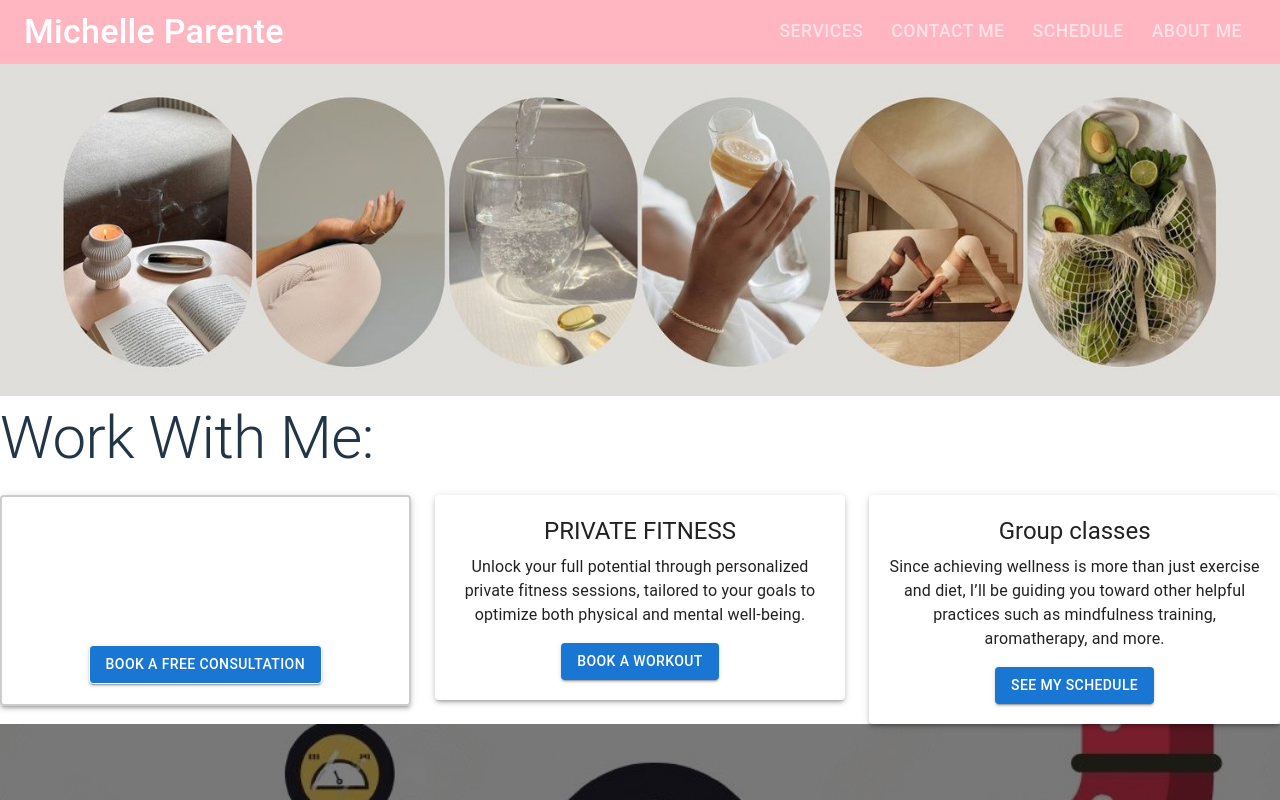
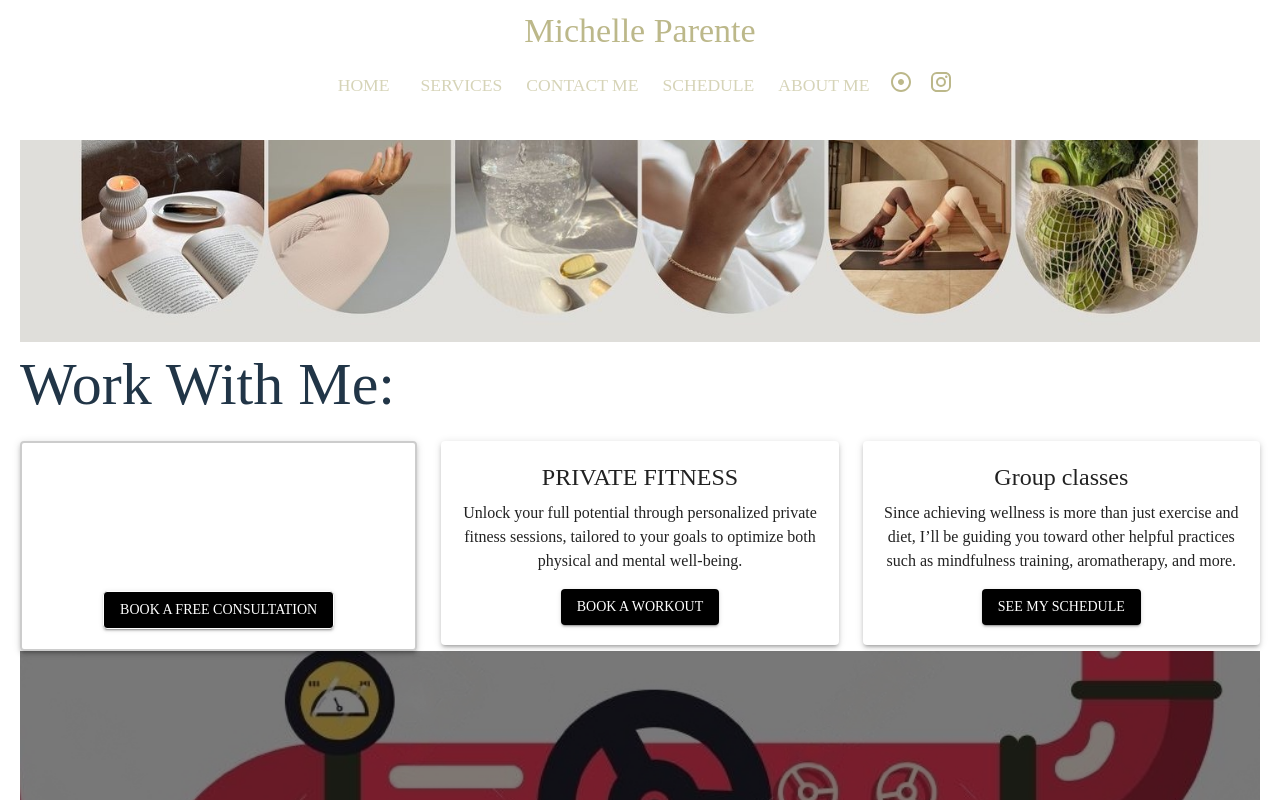
Before and after one commit to ktierney15/M-website, a React (Vite) app in the folder client/: page /services in a window 1280 px wide. Shown: the top 800 px of the page. Built offline with nearby package versions, Linux system fonts and the light colour scheme.

Commit message:
fixed header

```diff
--- a/client/src/components/Header.jsx
+++ b/client/src/components/Header.jsx
@@ -1,41 +1,184 @@
-// https://blog.logrocket.com/creating-navbar-react/
+import React, { useState, useEffect } from 'react';
+import { Outlet, Link as RouterLink } from "react-router-dom";
+import { AppBar, Toolbar, Typography, Box, IconButton, Link, Tabs, Tab, Menu, MenuItem } from '@mui/material';
+import MenuIcon from '@mui/icons-material/Menu';
+import { createTheme, ThemeProvider } from '@mui/material/styles';
+import AdjustIcon from '@mui/icons-material/Adjust';
+import InstagramIcon from '@mui/icons-material/Instagram';
 
-import React from 'react';
-import { Outlet, Link } from "react-router-dom";
-import { AppBar, Toolbar, Tabs, Tab, Typography } from '@mui/material';
+const theme = createTheme({
+  typography: {
+    fontFamily: [
+      'Raleway',
+      'Raleway',
+    ].join(','),
+  },
+  palette: {
+    primary: {
+      main: '#000000',
+    },
+    secondary: {
+      main: '#ffffff',
+    },
+  },
+});
 
+const Header = () => {
+  const [scrolled, setScrolled] = useState(false);
+  const [anchorEl, setAnchorEl] = useState(null);
+  const isMenuOpen = Boolean(anchorEl);
 
-const Header= () =>{
+  useEffect(() => {
+    const handleScroll = () => {
+      setScrolled(window.scrollY > 50);
+    };
+
+    window.addEventListener('scroll', handleScroll);
+    return () => {
+      window.removeEventListener('scroll', handleScroll);
+    };
+  }, []);
+
+  const handleMenuOpen = (event) => {
+    setAnchorEl(event.currentTarget);
+  };
+
+  const handleMenuClose = () => {
+    setAnchorEl(null);
+  };
+
+  const menuItems = [
+    { label: 'Home', to: '/' },
+    { label: 'Services', to: '/services' },
+    { label: 'Contact Me', to: '/contact' },
+    { label: 'Schedule', to: '/schedule' },
+    { label: 'About Me', to: '/about' },
+  ];
+
   return (
+    <ThemeProvider theme={theme}>
       <div>
-      <AppBar position="static" sx={{ backgroundColor: '#FFB6C1' }}>
-        <Toolbar>
-          <Typography variant="h4" component="div" sx={{ fontWeight: 'bold', color: 'white', flexGrow: 1, textAlign: 'left' }}>
-          <Link to="/" style={{ textDecoration: 'none', color: 'inherit' }}>Michelle Parente</Link>
+        <AppBar
+          position="fixed"
+          sx={{
+            backgroundColor: scrolled ? '#BCB88A' : 'white',
+            transition: 'background-color 0.3s',
+            height: '140px',
+            boxShadow: 'none',
+          }}
+        >
+          <Toolbar sx={{ minHeight: '60px', flexDirection: 'column', justifyContent: 'center' }}> {/* Ensure vertical layout */}
+            <Typography
+              variant="h4"
+              component="div"
+              sx={{
+                fontWeight: 'bold',
+                color: scrolled ? 'white' : '#BCB88A',
+                textAlign: 'center',
+                paddingTop: '10px',
+              }}
+            >
+              <RouterLink to="/" style={{ textDecoration: 'none', color: 'inherit' }}>
+                Michelle Parente
+              </RouterLink>
             </Typography>
-
-          <Tabs value={false} textColor="inherit"sx={{
+            <Box sx={{ display: 'flex', justifyContent: 'center', paddingTop: '10px' }}>
+              <Box sx={{ display: { xs: 'flex', md: 'none' }, paddingRight: '10px' }}>
+                <IconButton
+                  edge="start"
+                  color="inherit"
+                  aria-label="menu"
+                  onClick={handleMenuOpen}
+                  sx={{ color: scrolled ? 'white' : '#BCB88A' }}
+                >
+                  <MenuIcon />
+                </IconButton>
+              </Box>
+              <Box sx={{ display: { xs: 'none', md: 'flex' } }}>
+                <Tabs
+                  value={false}
+                  textColor="inherit"
+                  sx={{
                     '& .MuiTabs-indicator': {
                       backgroundColor: 'white',
                     },
                     '& .MuiTab-root': {
-              color: 'white',
+                      color: scrolled ? 'white' : '#BCB88A',
                       textDecoration: 'none',
                       fontSize: '1.1rem',
-              padding: '12px 14px',
+                      padding: '8px 12px',
+                      transition: 'color 0.3s',
+                      display: 'flex',
+                      alignItems: 'center',
+                      gap: '6px',
                     },
-          }}>
-          <Tab component={Link} to="/services" label="Services" sx={{ color: 'white', textDecoration: 'none' }} />
-          <Tab component={Link} to="/contact" label="Contact Me" sx={{ color: 'white', textDecoration: 'none' }} />
-          <Tab component={Link} to="/schedule" label="Schedule" sx={{ color: 'white', textDecoration: 'none' }} />
-          <Tab component={Link} to="/about" label="About Me" sx={{ color: 'white', textDecoration: 'none' }} />
+                  }}
+                >
+                  {menuItems.map((item, index) => (
+                    <Tab
+                      key={index}
+                      component={RouterLink}
+                      to={item.to}
+                      label={item.label}
+                    />
+                  ))}
                 </Tabs>
+              </Box>
+              <Box sx={{ flexGrow: 1, textAlign: 'right' }}>
+                <Link href="https://www.corepoweryoga.com/content/teachers/7f5b4bc1-7a2f-4731-bab6-518ff012b399" target="_blank" color="inherit">
+                  <IconButton>
+                    <AdjustIcon sx={{ color: scrolled ? 'white' : '#BCB88A' }} />
+                  </IconButton>
+                </Link>
+                <Link href="https://www.instagram.com/michelleeparente/" target="_blank" color="inherit">
+                  <IconButton>
+                    <InstagramIcon sx={{ color: scrolled ? 'white' : '#BCB88A' }} />
+                  </IconButton>
+                </Link>
+              </Box>
+            </Box>
           </Toolbar>
         </AppBar>
-    <div className='page-body' >
+        <Menu
+          anchorEl={anchorEl}
+          open={isMenuOpen}
+          onClose={handleMenuClose}
+          sx={{
+            '& .MuiPaper-root': {
+              backgroundColor: scrolled ? '#BCB88A' : 'white',
+            },
+          }}
+        >
+          {menuItems.map((item, index) => (
+            <MenuItem
+              key={index}
+              onClick={handleMenuClose}
+              component={RouterLink}
+              to={item.to}
+              sx={{
+                color: scrolled ? 'white' : '#BCB88A',
+                '&:hover': {
+                  backgroundColor: scrolled ? '#A9A692' : '#F0F0F0',
+                },
+              }}
+            >
+              {item.label}
+            </MenuItem>
+          ))}
+        </Menu>
+        <Box
+          className='page-body'
+          sx={{
+            padding: '20px',
+            background: 'white',
+            minHeight: '2000px'
+          }}
+        >
           <Outlet />
+        </Box>
       </div>
-  </div>
+    </ThemeProvider>
   );
 }
+
 export default Header;
```
Lines whose indentation alone changed are shown as unchanged.
